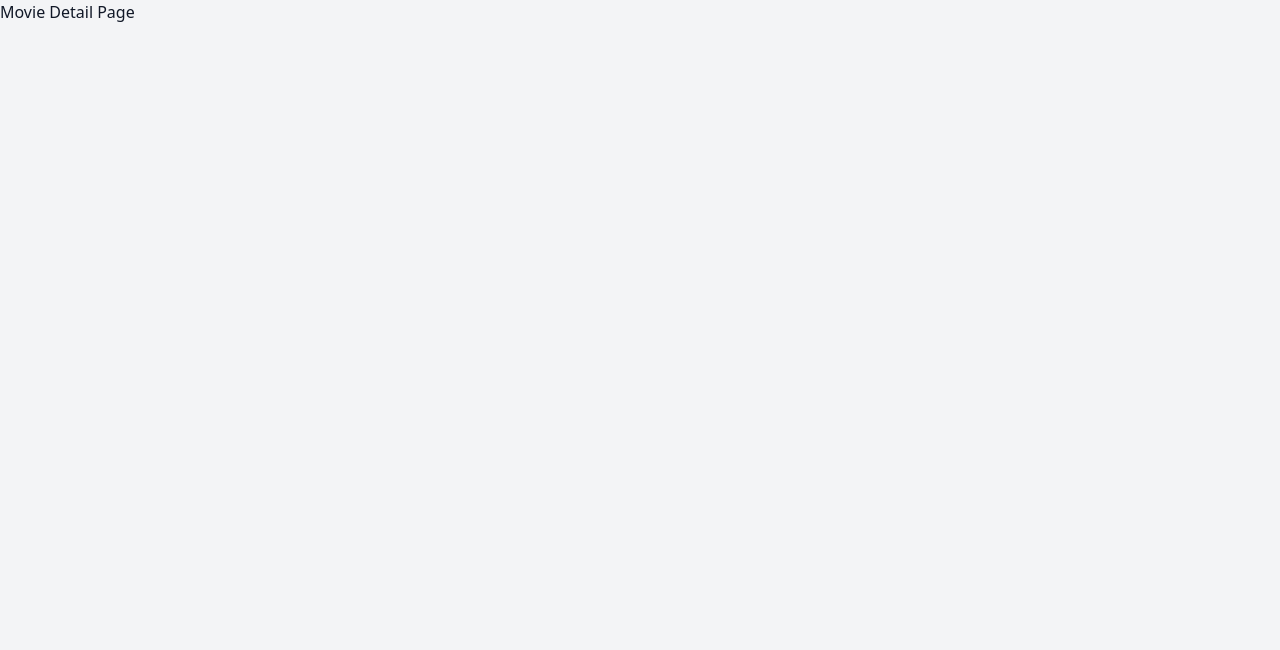
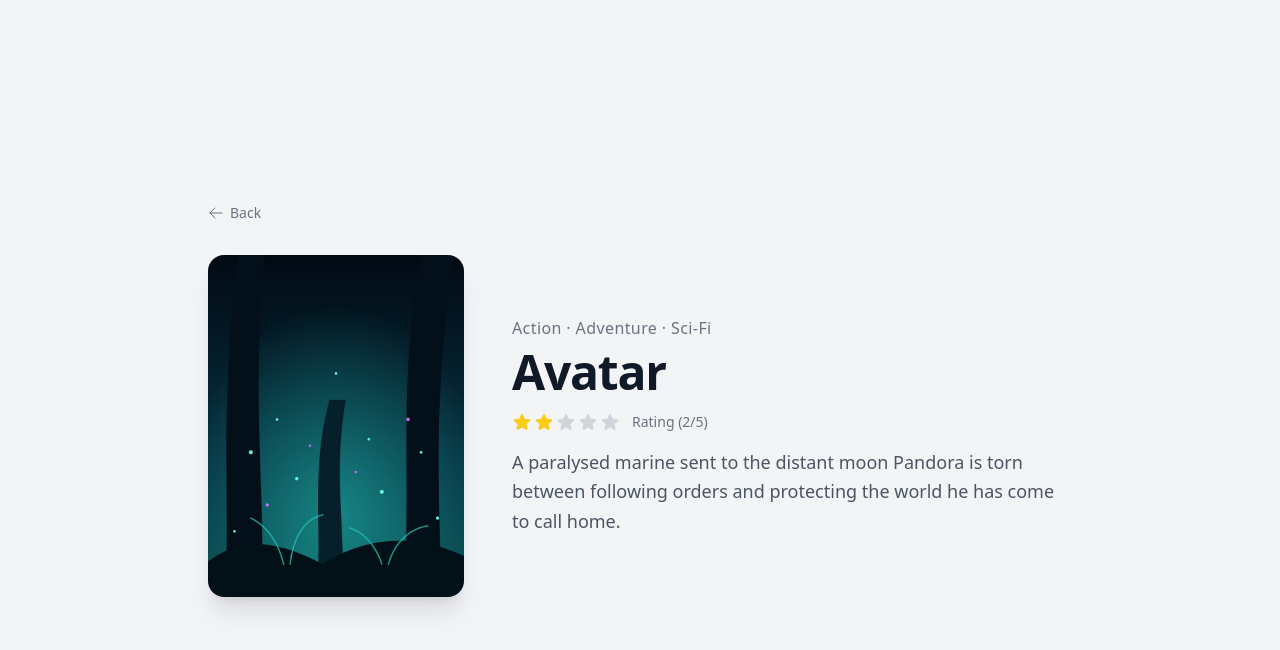
Before and after one commit to DejvCodes/movie-app-vue, a Vue app: page /1 in a window 1280 px wide. Shown: the top 650 px of the page. Built offline with nearby package versions, Linux system fonts and the light colour scheme.

Commit message:
feat: implement movie detail display with rating and description

```diff
--- a/src/pages/MovieDetailPage.vue
+++ b/src/pages/MovieDetailPage.vue
@@ -1,3 +1,78 @@
+<script setup lang="ts">
+import { computed } from 'vue';
+import data from '../data.json';
+import type { Movie } from '../types/movie';
+import { StarIcon } from '@heroicons/vue/24/solid';
+import { ArrowLeftIcon } from '@heroicons/vue/24/outline';
+
+const props = defineProps<{
+	id: number;
+}>();
+
+const movies: Movie[] = data.items;
+
+const movie = computed(() => movies.find((m) => m.id === props.id));
+</script>
+
 <template>
-	<h1>Movie Detail Page</h1>
+	<div class="flex flex-col justify-center max-w-4xl min-h-screen px-4 py-10 mx-auto">
+		<!-- Back link -->
+		<RouterLink
+			:to="{ name: 'home' }"
+			class="inline-flex items-center self-start gap-1.5 text-sm text-gray-500 transition hover:text-gray-900 dark:text-gray-400 dark:hover:text-white">
+			<ArrowLeftIcon class="w-4 h-4" aria-hidden="true" />
+			Back
+		</RouterLink>
+
+		<!-- Movie detail -->
+		<article
+			v-if="movie"
+			class="grid gap-8 mt-8 md:gap-12 md:grid-cols-[16rem_1fr] md:items-center"
+		>
+			<img
+				:src="movie.image"
+				:alt="movie.title"
+				class="object-cover w-full max-w-[16rem] mx-auto aspect-[3/4] rounded-2xl shadow-xl shadow-gray-900/10 dark:shadow-black/40 md:max-w-none" />
+
+			<div class="text-center md:text-left">
+				<p class="text-base tracking-wide text-gray-500 dark:text-gray-400">
+					{{ movie.genres.join(' · ') }}
+				</p>
+
+				<h1 class="mt-2 text-4xl font-bold tracking-tight text-gray-900 md:text-5xl dark:text-white">
+					{{ movie.title }}
+				</h1>
+
+				<div class="flex items-center justify-center gap-3 mt-4 md:justify-start">
+					<div class="flex gap-0.5" aria-hidden="true">
+						<StarIcon
+							v-for="star in 5"
+							:key="star"
+							:class="['w-5 h-5', star <= movie.rating ? 'text-yellow-400' : 'text-gray-300 dark:text-gray-600']"
+						/>
+					</div>
+					<span class="text-sm text-gray-500 dark:text-gray-400">
+						Rating ({{ movie.rating }}/5)
+					</span>
+				</div>
+
+				<p class="mt-4 text-lg leading-relaxed text-gray-600 dark:text-gray-300">
+					{{ movie.description }}
+				</p>
+			</div>
+		</article>
+
+		<!-- Not found -->
+		<div
+			v-else
+			class="mt-8 text-center"
+		>
+			<h1 class="text-2xl font-bold text-gray-900 dark:text-white">
+				Movie not found
+			</h1>
+			<p class="mt-2 text-gray-500 dark:text-gray-400">
+				The movie you are looking for does not exist.
+			</p>
+		</div>
+	</div>
 </template>
```
